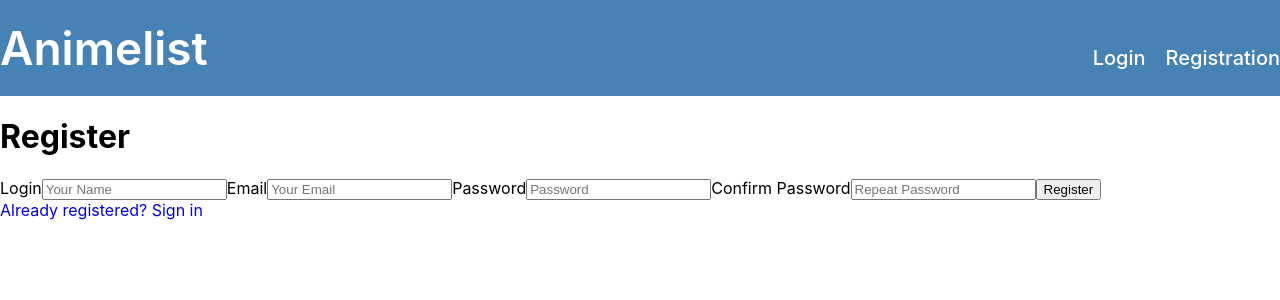
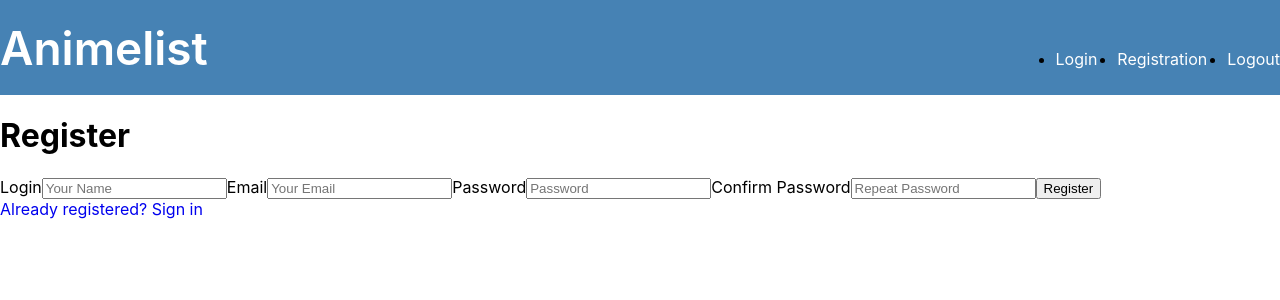
Before and after one commit to NataliyaChe/react_redux-redux-toolkit, a React (Create React App) app: page /registration in a window 1280 px wide. Shown: the top 300 px of the page. Built offline with nearby package versions, Linux system fonts and the light colour scheme.

Commit message:
login fixed

```diff
--- a/src/actions/animeListAction.js
+++ b/src/actions/animeListAction.js
@@ -18,8 +18,6 @@ export const getAnimelist = (payload) => {
 export const fetchAnimes = (currentPage) => async(dispatch) => {
         const data = await fetch(`https://api.jikan.moe/v4/top/anime?limit=25&page=${currentPage}`);
         const animes = await data.json();
-        console.log('animes reducer', animes);
-        console.log('currentPage reducer', currentPage);
         return dispatch(getAnimelist(animes))
 }
 
--- a/src/actions/userAction.js
+++ b/src/actions/userAction.js
@@ -9,7 +9,7 @@ export const fetchCurrentUser = (userEmail) => async(dispatch) => {
     const data = await fetch(`http://localhost:3004/users?email=${userEmail}`);
     const user = await data.json();
     localStorage.setItem('authorizedUser', JSON.stringify(user[0]))
-    return dispatch(getCurrentUser())
+    return dispatch(getCurrentUser(user[0]))
 }
 
 export const setCurrentUser = () => {
--- a/src/components/AnimeList.js
+++ b/src/components/AnimeList.js
@@ -1,22 +1,13 @@
-// import { useEffect } from 'react'
 import { useDispatch, useSelector } from 'react-redux'
-// import { fetchAnimes } from '../actions/animeListAction';
 
 function AnimeList() {
-    // const dispatch = useDispatch()
     const animes = useSelector(state => state.animes.animes)
-    // console.log('animes', animes);
-
-    // useEffect(() => {
-    //     dispatch(fetchAnimes())
-    // }, [])
 
     return (
         <>
             <h2>Anime:</h2>
-                {/* <button onClick={() => dispatch(fetchAnimes())}>Get anime</button> */}
                 <div>List: {animes.map(anime =>
-                    <div>{anime.title}</div>)}
+                    <div key={anime.mal_id}>{anime.title}</div>)}
                 </div>
         </>
     )
--- a/src/components/Header.js
+++ b/src/components/Header.js
@@ -1,20 +1,21 @@
 import { Link } from 'react-router-dom'
-import { useDispatch, useSelector } from 'react-redux'
+import { useDispatch } from 'react-redux'
 import { useEffect } from 'react'
-import { setCurrentUser, logoutUser } from '../actions/userAction'
-
+import { logoutUser } from '../actions/userAction'
+// import { setCurrentUser } from '../actions/userAction'
 
 function Header() {
     const dispatch = useDispatch()
-    const user = useSelector(state => state.user.currentUser)
-    console.log('header user', user);
+    // const user = useSelector(state => state.user.currentUser)
+    // console.log('header user', user);
 
-    useEffect(() => {
-        dispatch(setCurrentUser())
-    }, [])
+    // useEffect(() => {
+    //     dispatch(setCurrentUser())
+    // }, [])
 
     function logout() {
         dispatch(logoutUser())
+        localStorage.removeItem('authorizedUser');
     }
 
     return (
@@ -22,7 +23,7 @@ function Header() {
             <nav className='header__nav'>
                 <Link to="/" className='header__title link'>Animelist</Link>
                 <ul className='header__list'>
-                    <li className={`header__item ${user ? 'hide' : 'show'}`}>
+                    {/* <li className={`header__item ${user ? 'hide' : 'show'}`}>
                         <Link to="/login" className='link nav__link'>
                             Login
                         </Link>
@@ -36,6 +37,21 @@ function Header() {
                         <Link to="/" className='link nav__link' onClick={logout()}>
                             Logout
                         </Link>
+                    </li> */}
+                    <li >
+                        <Link to="/login" className='link nav__link'>
+                            Login
+                        </Link>
+                    </li>
+                    <li >
+                        <Link to="/registration" className='link nav__link'>
+                            Registration
+                        </Link>
+                    </li>
+                    <li>
+                        <Link to="/" className='link nav__link' onClick={logout()}>
+                            Logout
+                        </Link>
                     </li>
                 </ul>
             </nav>
--- a/src/pages/Login.js
+++ b/src/pages/Login.js
@@ -6,7 +6,6 @@ import { useNavigate, Link } from "react-router-dom";
 
 function Login() {
     const navigate = useNavigate()
-    // const [matchUser, setMatchUser] = useState({})
     const [userEmail, setUserEmail] = useState('')
     const [userPassword, setUserPassword] = useState('')
     const dispatch = useDispatch()
--- a/src/pages/Main.js
+++ b/src/pages/Main.js
@@ -7,11 +7,9 @@ import { setCurrentUser } from '../actions/userAction'
 
 function Main() {
     const dispatch = useDispatch()
-    const animes = useSelector(state => state.animes.animes)
     const currentPage = useSelector(state => state.animes.currentPage)
-    const totalPages = useSelector(state => state.animes.totalPages)
     const user = useSelector(state => state.user.currentUser)
-    console.log('main user', user.name);
+    console.log('main user', user)
 
     useEffect(() => {
         dispatch(fetchAnimes(currentPage))
@@ -20,7 +18,7 @@ function Main() {
 
     return (
         <div className='page-container'>
-            {user ? <h2>Hello, {user.name}!</h2> : <h2>{user.name}</h2> }
+            {user ? <h2>Hello, {user.name}!</h2> : <h2>Hello!</h2> }
             <AnimeList/>
             <Pagination/>
 
--- a/src/reducers/userReducer.js
+++ b/src/reducers/userReducer.js
@@ -8,7 +8,8 @@ export const userReducer = (state = initialState, action) => {
     switch(action.type) {
         case GET_CURRENT_USER:
             return {
-                ...state
+                ...state,
+                currentUser: action.payload,
             }
         case SET_CURRENT_USER:
             return {
```
